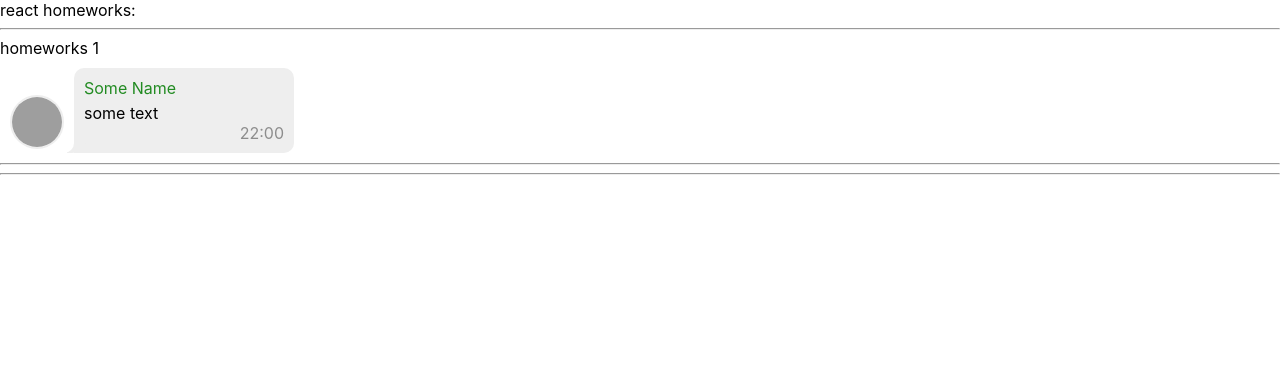
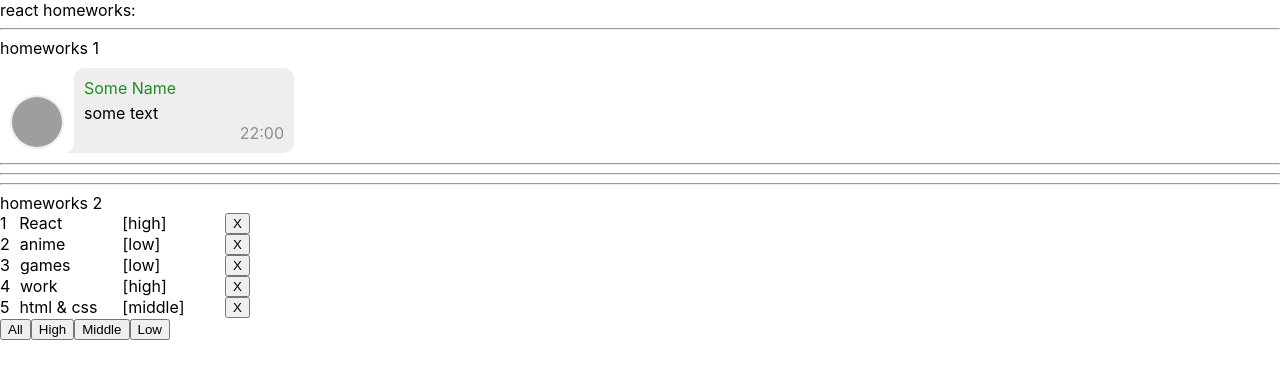
Before and after one commit to demos461/ignat-homeworks, a React (Create React App) app: page / in a window 1280 px wide. Shown: the top 378 px of the page. Built offline with nearby package versions, Linux system fonts and the light colour scheme; grey boxes are pictures that could not be loaded.

Commit message:
completed homework-2

```diff
--- a/src/p1-main/m1-ui/u1-app/App.tsx
+++ b/src/p1-main/m1-ui/u1-app/App.tsx
@@ -1,13 +1,14 @@
 import React from 'react'
 import s from './App.module.css'
 import HW1 from '../../../p2-homeworks/h1/HW1'
+import HW2 from '../../../p2-homeworks/h2/HW2'
 
 function App() {
     return (
         <div className={s.App}>
             <div>react homeworks:</div>
             <HW1/>
-            {/*<HW2/>*/}
+            <HW2/>
             {/*<HW3/>*/}
             {/*<HW4/>*/}
             {/*<HW5/>*/}
--- a/src/p2-homeworks/h2/Affair.tsx
+++ b/src/p2-homeworks/h2/Affair.tsx
@@ -1,18 +1,22 @@
 import React from 'react'
+import {AffairType} from './HW2';
+import styles from './Affairs.module.css'
 
 type AffairPropsType = {
-    // key не нужно типизировать
-    affair: any // need to fix any
-    deleteAffairCallback: any // need to fix any
+    affair: AffairType
+    deleteAffairCallback: (id: number) => void
 }
 
 function Affair(props: AffairPropsType) {
-    const deleteCallback = () => {}// need to fix
+    const deleteCallback = () => {
+        props.deleteAffairCallback(props.affair._id)
+    }
 
     return (
-        <div>
-            // show some text
-
+        <div className={styles.affair}>
+            <div className={styles.affairId}>{props.affair._id}</div>
+            <div className={styles.affairName}>{props.affair.name}</div>
+            <div className={styles.affairName}>{`[${props.affair.priority}]`}</div>
             <button onClick={deleteCallback}>X</button>
         </div>
     )
--- a/src/p2-homeworks/h2/Affairs.module.css
+++ b/src/p2-homeworks/h2/Affairs.module.css
@@ -1,3 +1,20 @@
-.someClass {
+.affair {
+    display: flex;
+    width: 250px;
 
 }
+
+.affairId {
+    width: 10px;
+    margin-right: 10px;
+}
+
+.affairName {
+    width: 100px;
+    margin-right: 10px;
+}
+
+.affairPriority {
+    width: 100px;
+    margin-right: 10px;
+}
--- a/src/p2-homeworks/h2/Affairs.tsx
+++ b/src/p2-homeworks/h2/Affairs.tsx
@@ -1,26 +1,29 @@
 import React from 'react'
 import Affair from './Affair'
-import {AffairType} from './HW2'
+import {AffairType, FilterType} from './HW2'
 
-type AffairsPropsType = { // need to fix any
-    data: any
-    setFilter: any
-    deleteAffairCallback: any
+type AffairsPropsType = {
+    data: Array<AffairType>
+    setFilter: (filter: FilterType) => void
+    deleteAffairCallback: (id: number) => void
 }
 
 function Affairs(props: AffairsPropsType) {
     const mappedAffairs = props.data.map((a: AffairType) => (
-        <Affair // should work
-            key={a._id} // кеи ОБЯЗАТЕЛЬНЫ в 99% - так что лучше их писать всегда при создании компонент в мапе
+        <Affair
+            key={a._id}
             affair={a}
             deleteAffairCallback={props.deleteAffairCallback}
         />
     ))
 
-    const setAll = () => {} // need to fix
-    const setHigh = () => {}
-    const setMiddle = () => {}
-    const setLow = () => {}
+    const setAll = () => props.setFilter('all')
+
+    const setHigh = () => props.setFilter('high')
+
+    const setMiddle = () => props.setFilter('middle')
+
+    const setLow = () => props.setFilter('low')
 
     return (
         <div>
--- a/src/p2-homeworks/h2/HW2.tsx
+++ b/src/p2-homeworks/h2/HW2.tsx
@@ -2,12 +2,16 @@
 import Affairs from './Affairs'
 
 // types
-export type AffairPriorityType = any // need to fix any
-export type AffairType = any // need to fix any
+export type AffairPriorityType = 'high' | 'middle' | 'low'
+export type AffairType = {
+    _id: number,
+    name: string,
+    priority: AffairPriorityType
+}
 export type FilterType = 'all' | AffairPriorityType
 
 // constants
-const defaultAffairs: any = [ // need to fix any
+const defaultAffairs: Array<AffairType> = [
     {_id: 1, name: 'React', priority: 'high'},
     {_id: 2, name: 'anime', priority: 'low'},
     {_id: 3, name: 'games', priority: 'low'},
@@ -16,37 +20,32 @@
 ]
 
 // pure helper functions
-export const filterAffairs = (affairs: any, filter: any): any => { // need to fix any
+export const filterAffairs = (affairs: Array<AffairType>, filter: FilterType): Array<AffairType> => {
     if (filter === 'all') return affairs
-    else return // need to fix
+    else return affairs.filter((a) => a.priority === filter)
 }
-export const deleteAffair = (affairs: any, _id: any): any => { // need to fix any
-    return // need to fix
+export const deleteAffair = (affairs: Array<AffairType>, _id: number): Array<AffairType> => {
+    return affairs.filter((a) => a._id !== _id)
 }
 
 function HW2() {
-    const [affairs, setAffairs] = useState<any>(defaultAffairs) // need to fix any
+    const [affairs, setAffairs] = useState<Array<AffairType>>(defaultAffairs)
     const [filter, setFilter] = useState<FilterType>('all')
 
     const filteredAffairs = filterAffairs(affairs, filter)
-    const deleteAffairCallback = (_id: any) => setAffairs(deleteAffair(affairs, _id)) // need to fix any
+    const deleteAffairCallback = (_id: number) => setAffairs(deleteAffair(affairs, _id))
 
     return (
         <div>
             <hr/>
             homeworks 2
 
-            {/*should work (должно работать)*/}
+
             <Affairs
                 data={filteredAffairs}
                 setFilter={setFilter}
                 deleteAffairCallback={deleteAffairCallback}
             />
-
-            <hr/>
-            {/*для личного творчества, могу проверить*/}
-            {/*<AlternativeAffairs/>*/}
-            <hr/>
         </div>
     )
 }
```
